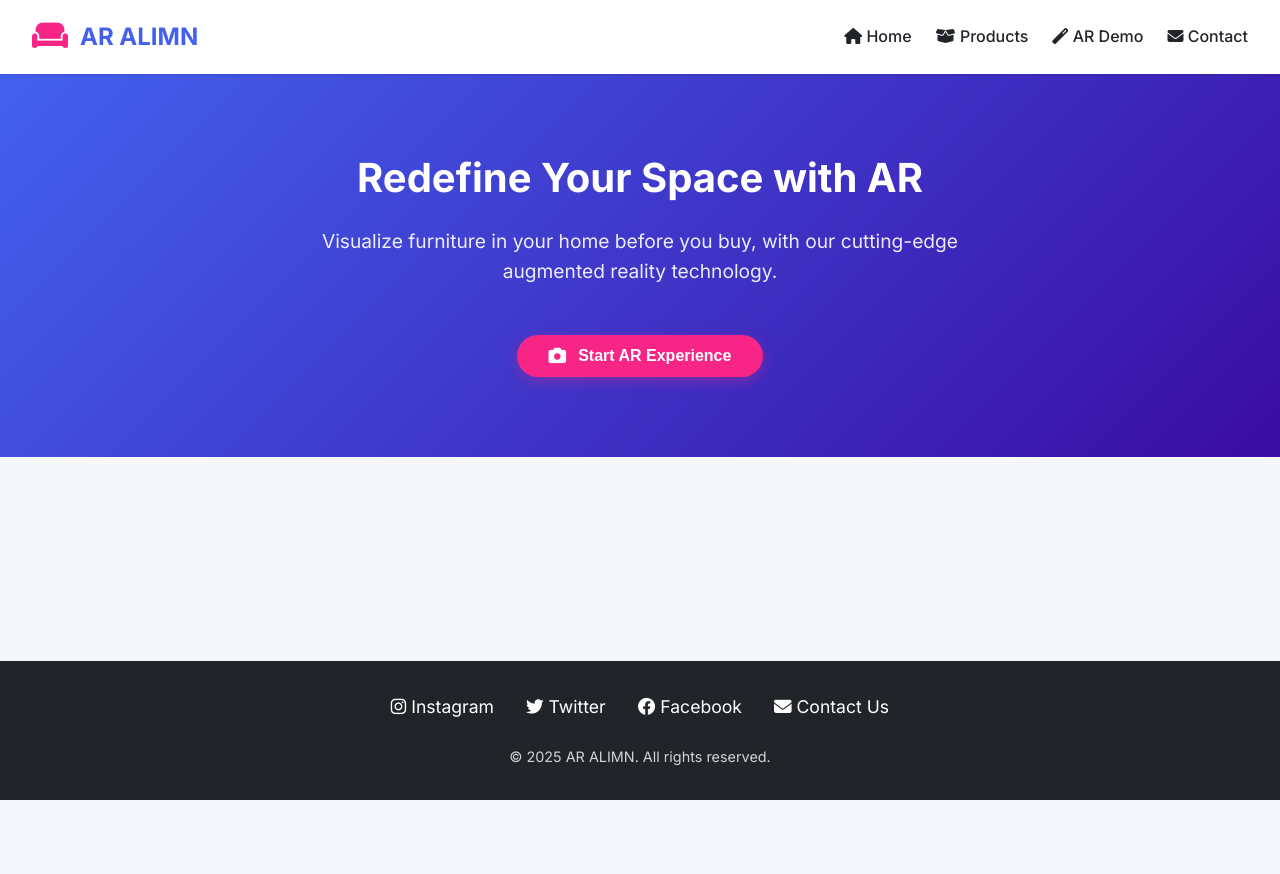
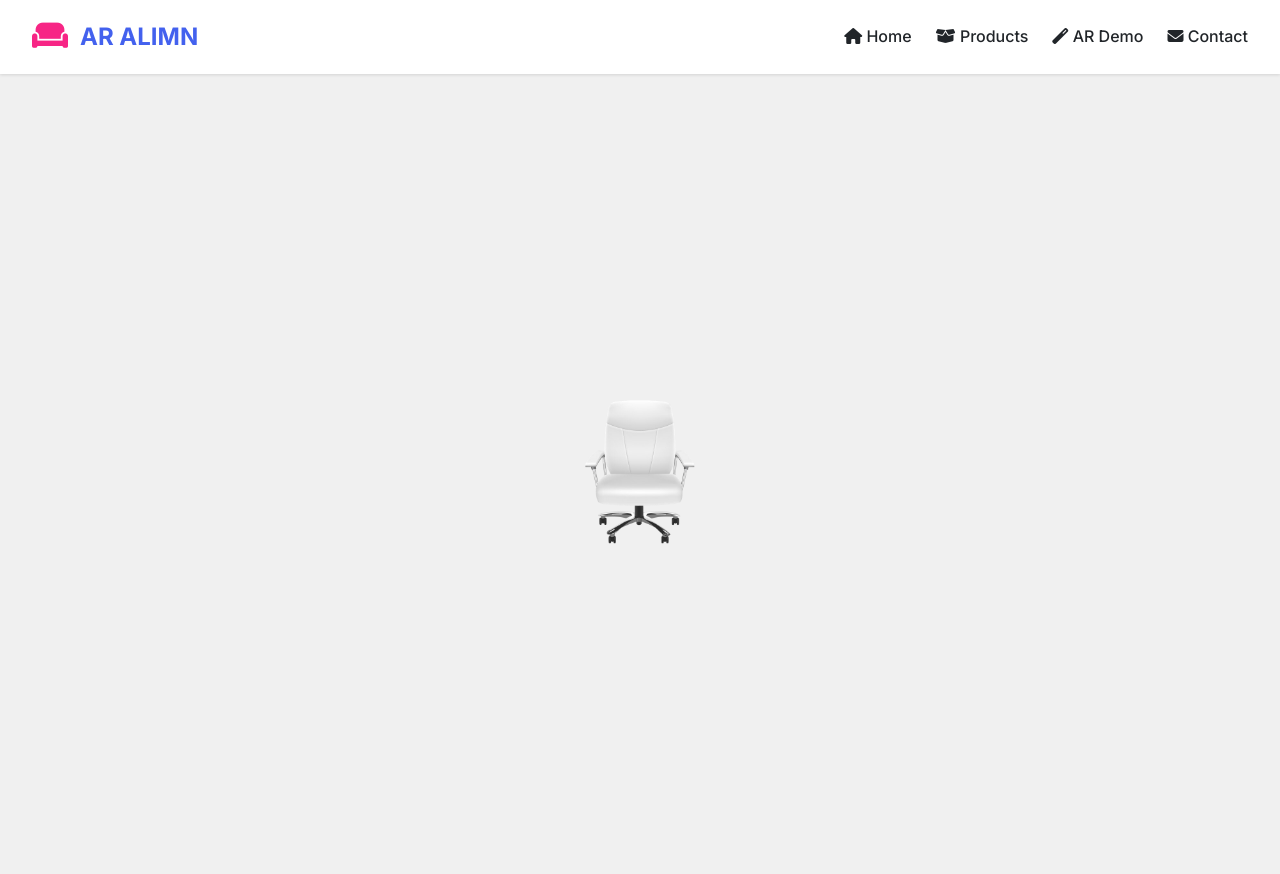
Before and after one commit to naqinizam/ar-alimn-project, a Flask app: page / in a window 1280 px wide. Before the commit the page ends 800 px from the top, so only its background shows below. Run offline with Flask 3, Linux system fonts and the light colour scheme.

Commit message:
Added full AR controls (zoom/rotate/move)

```diff
--- a/templates/index.html
+++ b/templates/index.html
@@ -1,12 +1,38 @@
 <!DOCTYPE html>
 <html lang="en">
 <head>
-    <meta charset="UTF-8">
-    <meta name="viewport" content="width=device-width, initial-scale=1.0">
+    <meta charset="UTF-8" />
+    <meta name="viewport" content="width=device-width, initial-scale=1.0"/>
     <title>AR ALIMN | Furniture Visualizer</title>
     <link rel="stylesheet" href="/static/style.css">
     <link rel="stylesheet" href="https://cdnjs.cloudflare.com/ajax/libs/font-awesome/6.4.0/css/all.min.css">
     <link href="https://fonts.googleapis.com/css2?family=Inter:wght@400;500;600;700&display=swap" rel="stylesheet">
+    <style>
+        body {
+            font-family: 'Inter', sans-serif;
+            margin: 0;
+            padding: 0;
+            overflow: hidden;
+        }
+
+        #ar-container {
+            position: relative;
+            width: 100vw;
+            height: 100vh;
+            overflow: hidden;
+            background-color: #f0f0f0;
+        }
+
+        #chair {
+            position: absolute;
+            top: 50%;
+            left: 50%;
+            width: 200px;
+            transform: translate(-50%, -50%) scale(1);
+            touch-action: none;
+            cursor: grab;
+        }
+    </style>
 </head>
 <body>
     <header>
@@ -22,69 +48,57 @@
         </nav>
     </header>
 
-    <section class="hero">
-        <h1>Redefine Your Space with AR</h1>
-        <p>Visualize furniture in your home before you buy, with our cutting-edge augmented reality technology.</p>
-        <button id="start-ar" class="btn">
-            <i class="fas fa-camera"></i> Start AR Experience
-        </button>
-    </section>
+    <section id="ar-container"></section>
 
-    <main class="ar-container">
-        <div class="ar-card" style="display:none;">
-            <div class="camera-container">
-                <video id="camera-feed" autoplay playsinline></video>
-                <div class="camera-error" style="display:none;">
-                    <i class="fas fa-video-slash"></i>
-                    <h3>Camera Unavailable</h3>
-                    <p>Please enable camera permissions and refresh</p>
-                    <button class="btn" onclick="window.location.reload()">
-                        <i class="fas fa-sync-alt"></i> Try Again
-                    </button>
-                </div>
-                <img id="ar-object" src="" alt="AR Furniture">
-            </div>
-            <div class="controls-panel">
-                <div class="control-item">
-                    <i class="fas fa-arrows-alt"></i>
-                    <span>Drag to Move</span>
-                </div>
-                <div class="control-item">
-                    <i class="fas fa-search-plus"></i>
-                    <span>Pinch/Scroll to Zoom</span>
-                </div>
-                <div class="control-item">
-                    <i class="fas fa-sync-alt"></i>
-                    <span>Right-click to Rotate</span>
-                </div>
-            </div>
-        </div>
-    </main>
+    <script>
+        // Load image dynamically from backend
+        fetch('/get_model')
+            .then(res => res.json())
+            .then(data => {
+                const img = document.createElement('img');
+                img.src = data.model_url;
+                img.alt = 'Chair';
+                img.id = 'chair';
+                document.getElementById('ar-container').appendChild(img);
 
-    <footer>
-        <div class="footer-links">
-            <a href="#"><i class="fab fa-instagram"></i> Instagram</a>
-            <a href="#"><i class="fab fa-twitter"></i> Twitter</a>
-            <a href="#"><i class="fab fa-facebook"></i> Facebook</a>
-            <a href="#"><i class="fas fa-envelope"></i> Contact Us</a>
-        </div>
-        <p class="copyright">© 2025 AR ALIMN. All rights reserved.</p>
-    </footer>
+                makeInteractive(img);
+            });
 
-    <script src="/static/script.js"></script>
-    <script>
-        // Fallback for browsers that don't support camera access
-        function checkCameraSupport() {
-            if (!navigator.mediaDevices || !navigator.mediaDevices.getUserMedia) {
-                document.querySelector('.hero').innerHTML += `
-                    <div class="warning" style="background: #ffeb3b;padding: 1rem;border-radius: 8px;margin-top: 1rem;">
-                        <i class="fas fa-exclamation-triangle"></i> Your browser doesn't support AR features. Try Chrome or Firefox.
-                    </div>
-                `;
-                document.getElementById('start-ar').disabled = true;
-            }
+        // Add drag and zoom functionality
+        function makeInteractive(img) {
+            let isDragging = false;
+            let lastX = 0, lastY = 0;
+            let scale = 1;
+
+            img.addEventListener('mousedown', e => {
+                isDragging = true;
+                lastX = e.clientX;
+                lastY = e.clientY;
+                img.style.cursor = 'grabbing';
+            });
+
+            window.addEventListener('mousemove', e => {
+                if (!isDragging) return;
+                const dx = e.clientX - lastX;
+                const dy = e.clientY - lastY;
+                img.style.left = `${img.offsetLeft + dx}px`;
+                img.style.top = `${img.offsetTop + dy}px`;
+                lastX = e.clientX;
+                lastY = e.clientY;
+            });
+
+            window.addEventListener('mouseup', () => {
+                isDragging = false;
+                img.style.cursor = 'grab';
+            });
+
+            window.addEventListener('wheel', e => {
+                e.preventDefault();
+                const delta = e.deltaY > 0 ? -0.1 : 0.1;
+                scale = Math.max(0.1, scale + delta);
+                img.style.transform = `translate(-50%, -50%) scale(${scale})`;
+            });
         }
-        window.onload = checkCameraSupport;
     </script>
 </body>
 </html>
```
